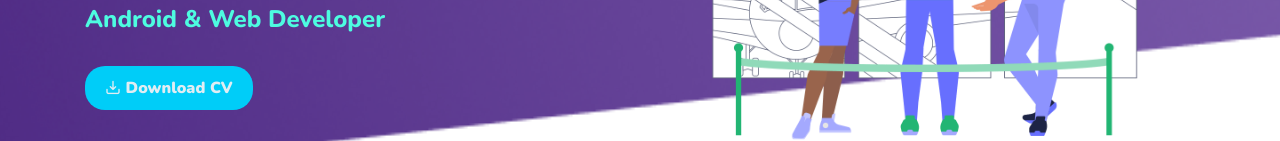
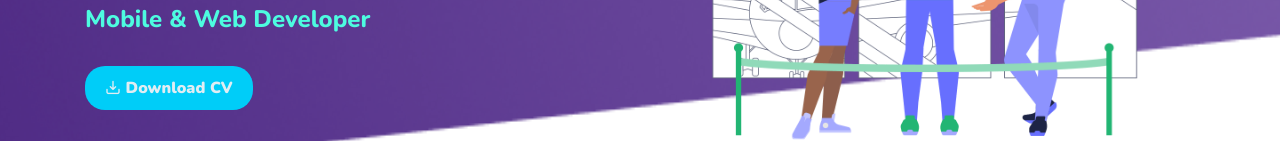
Before and after one commit to IwayRiway/iwayriway.github.io, a plain HTML site: page index.html in a window 1280 px wide. Shown: the part 318-459 px from the top of the page. Drawn offline with nearby package versions, Linux system fonts and the light colour scheme.

Commit message:
Update index.html

```diff
--- a/index.html
+++ b/index.html
@@ -41,7 +41,7 @@
             <div class="col-sm-6 align-self-center order-1 kiri">
                <h5>Hello there...</h5>
                <h1>I'm Riway Restu Islami Yudha</h1>
-               <h4>Android & Web Developer</h4>
+               <h4>Mobile & Web Developer</h4>
                <button type="button" class="btn btn-primary mt-4"><i class="uil uil-import"></i> Download CV</button>
             </div>
             <div class="col-sm-6 order-sm-12 kanan">
```
